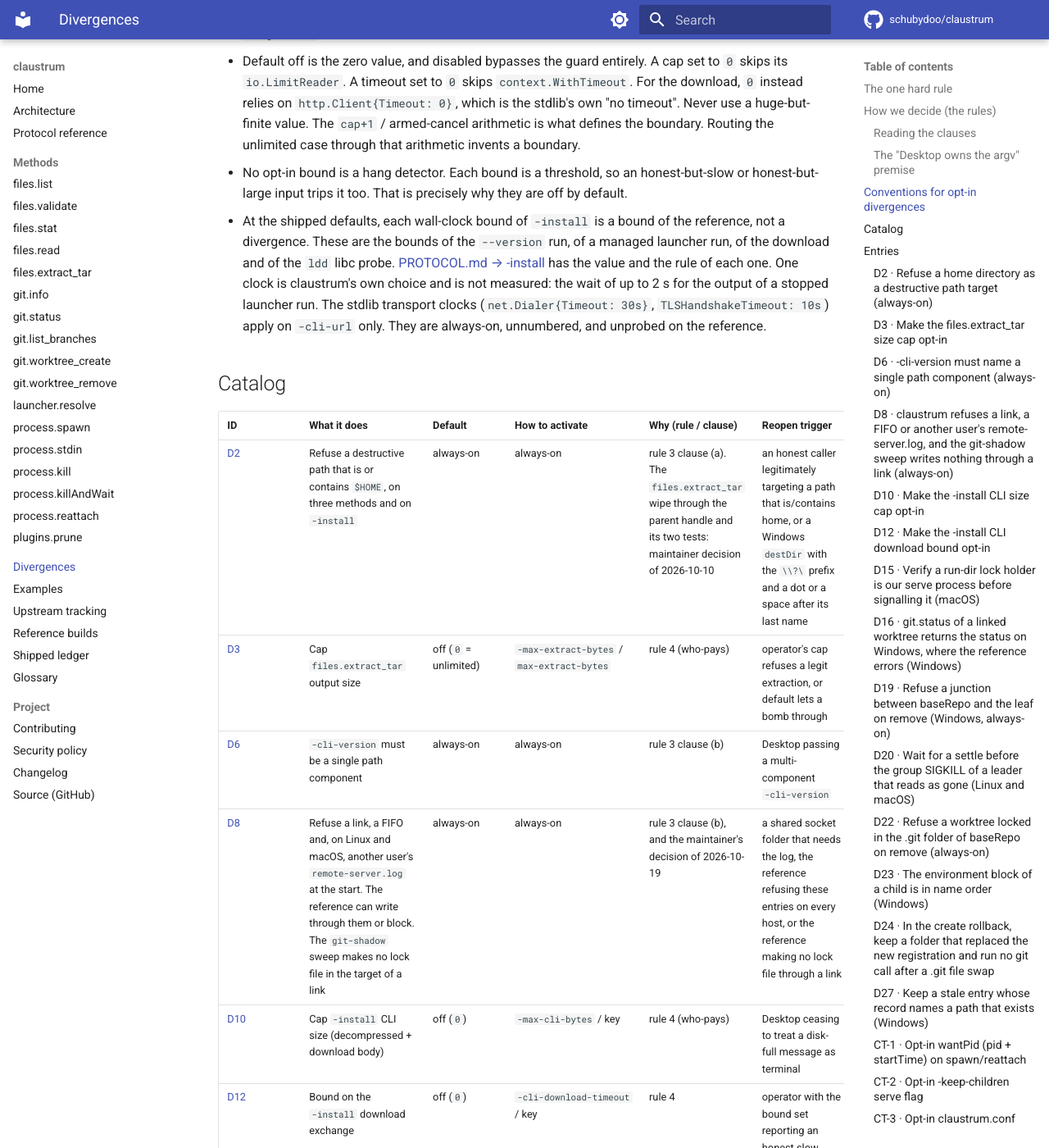
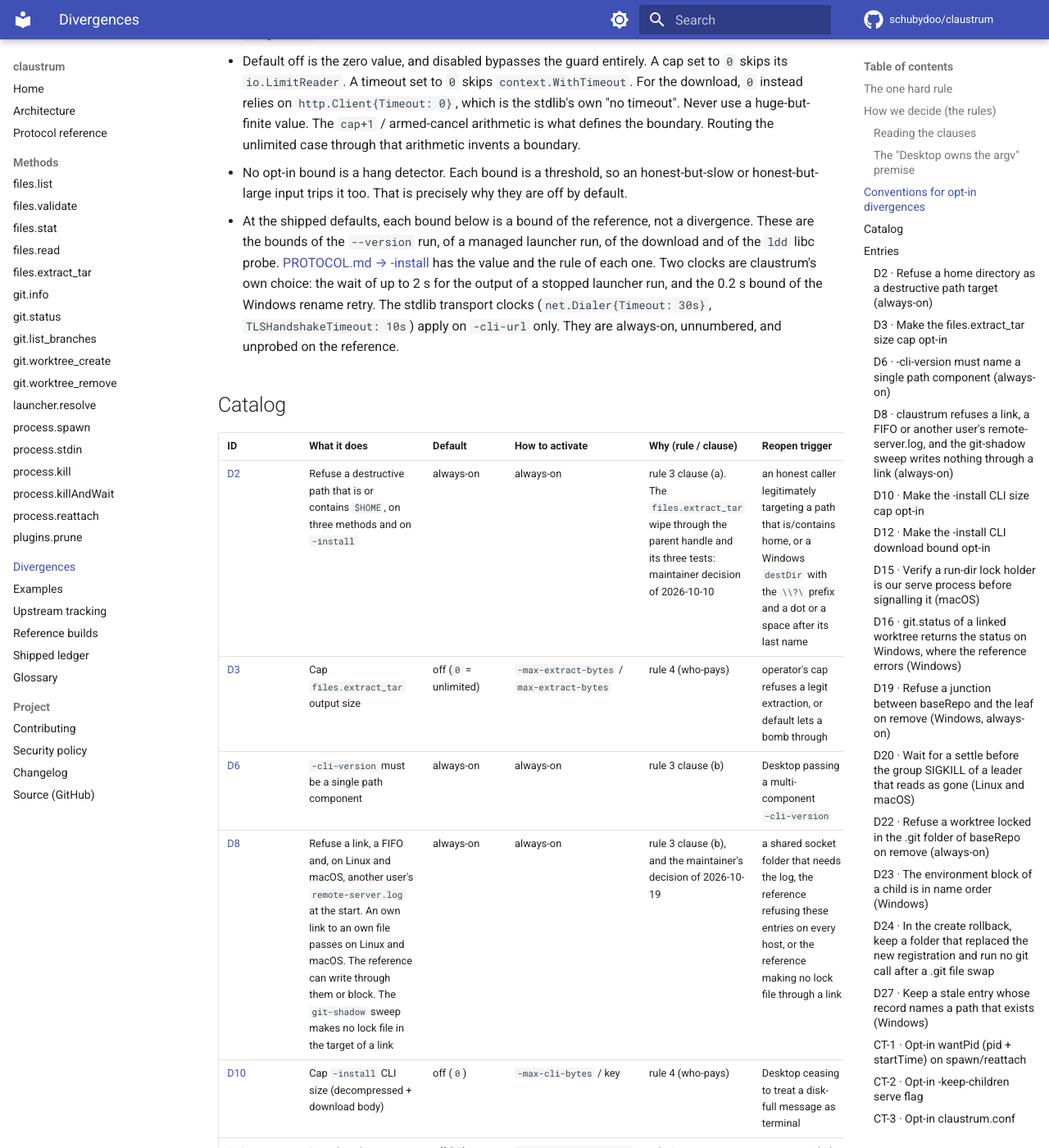
Before and after one commit to schubydoo/claustrum, an MkDocs documentation site: the page built from docs/DIVERGENCES.md, in a window 1280 px wide and 1400 px high, scrolled down 2729 px. Shown: the whole window at 82% size. Built offline with MkDocs 1.6.1 and Material for MkDocs 9.7.7, drawn with Linux system fonts in a browser that asks for light colours; comment, search, counter and statistics services are not loaded; some of the changed text lies outside the part shown.

Commit message:
docs: fix the verifier findings of the divergences cut
Co-Authored-By: Claude Opus 5.5 <noreply@anthropic.com>

```diff
--- a/docs/DIVERGENCES.md
+++ b/docs/DIVERGENCES.md
@@ -136,12 +136,13 @@ rather than repeating them in each entry:
 - No opt-in bound is a hang detector. Each bound is a threshold, so an
   honest-but-slow or honest-but-large input trips it too. That is precisely why
   they are off by default.
-- At the shipped defaults, each wall-clock bound of `-install` is a bound of the
-  reference, not a divergence. These are the bounds of the `--version` run, of a
-  managed launcher run, of the download and of the `ldd` libc probe.
+- At the shipped defaults, each bound below is a bound of the reference, not a
+  divergence. These are the bounds of the `--version` run, of a managed launcher
+  run, of the download and of the `ldd` libc probe.
   [PROTOCOL.md → -install](PROTOCOL.md#-install-ensure-the-agent-cli) has the
-  value and the rule of each one. One clock is claustrum's own choice and is not
-  measured: the wait of up to 2 s for the output of a stopped launcher run.
+  value and the rule of each one. Two clocks are claustrum's own choice: the
+  wait of up to 2 s for the output of a stopped launcher run, and the 0.2 s
+  bound of the Windows rename retry.
   The stdlib transport clocks (`net.Dialer{Timeout: 30s}`,
   `TLSHandshakeTimeout: 10s`) apply on `-cli-url` only. They are always-on,
   unnumbered, and unprobed on the reference.
@@ -150,10 +151,10 @@ rather than repeating them in each entry:
 
 | ID | What it does | Default | How to activate | Why (rule / clause) | Reopen trigger |
 |----|--------------|---------|-----------------|---------------------|----------------|
-| [D2](#d2) | Refuse a destructive path that is or contains `$HOME`, on three methods and on `-install` | always-on | always-on | rule 3 clause (a). The `files.extract_tar` wipe through the parent handle and its two tests: maintainer decision of 2026-10-10 | an honest caller legitimately targeting a path that is/contains home, or a Windows `destDir` with the `\\?\` prefix and a dot or a space after its last name |
+| [D2](#d2) | Refuse a destructive path that is or contains `$HOME`, on three methods and on `-install` | always-on | always-on | rule 3 clause (a). The `files.extract_tar` wipe through the parent handle and its three tests: maintainer decision of 2026-10-10 | an honest caller legitimately targeting a path that is/contains home, or a Windows `destDir` with the `\\?\` prefix and a dot or a space after its last name |
 | [D3](#d3) | Cap `files.extract_tar` output size | off (`0` = unlimited) | `-max-extract-bytes` / `max-extract-bytes` | rule 4 (who-pays) | operator's cap refuses a legit extraction, or default lets a bomb through |
 | [D6](#d6) | `-cli-version` must be a single path component | always-on | always-on | rule 3 clause (b) | Desktop passing a multi-component `-cli-version` |
-| [D8](#d8) | Refuse a link, a FIFO and, on Linux and macOS, another user's `remote-server.log` at the start. The reference can write through them or block. The `git-shadow` sweep makes no lock file in the target of a link | always-on | always-on | rule 3 clause (b), and the maintainer's decision of 2026-10-19 | a shared socket folder that needs the log, the reference refusing these entries on every host, or the reference making no lock file through a link |
+| [D8](#d8) | Refuse a link, a FIFO and, on Linux and macOS, another user's `remote-server.log` at the start. An own link to an own file passes on Linux and macOS. The reference can write through them or block. The `git-shadow` sweep makes no lock file in the target of a link | always-on | always-on | rule 3 clause (b), and the maintainer's decision of 2026-10-19 | a shared socket folder that needs the log, the reference refusing these entries on every host, or the reference making no lock file through a link |
 | [D10](#d10) | Cap `-install` CLI size (decompressed + download body) | off (`0`) | `-max-cli-bytes` / key | rule 4 (who-pays) | Desktop ceasing to treat a disk-full message as terminal |
 | [D12](#d12) | Bound on the `-install` download exchange | off (`0`) | `-cli-download-timeout` / key | rule 4 | operator with the bound set reporting an honest slow download failed |
 | [D15](#d15) | Verify a run-dir lock holder is our serve process before signalling it, in the serve eviction and in `-stop` (macOS) | always-on | always-on | rule 3 clause (a) | the reference adding the same macOS check, or a macOS holder legitimately un-inspectable via `KERN_PROCARGS2` |
@@ -216,8 +217,9 @@ entry needs it. A fact that comes from reading claustrum's code is marked
     a dot or a space after home or after a folder above it.
   - The path as the system resolves it and the name inside the parent handle
     must name one entry. If not, the reply is
-    `clean destDir: "<name>" is not the entry that the path names`, or the
-    same text after `mkdir destDir:`, and nothing is deleted. On Windows a path
+    `clean destDir: "<name>" is not the entry that the path names`, and
+    nothing is deleted. With `mkdir destDir:` the wipe has run, and the entry at
+    that name goes with a plain remove, never as a tree. On Windows a path
     with the `\\?\` prefix and a dot or a space after its last name gets this
     reply. `5fd08069` extracts into the folder with no dot or space there, and
     for the last name `...` it answers `clean destDir: RemoveAll ...: invalid argument`
@@ -242,7 +244,7 @@ entry needs it. A fact that comes from reading claustrum's code is marked
   home path as given and as resolved.
   - The reference removes home as a tree and puts the CLI file there, also for
     a folder that contains home. If the new CLI then fails, nothing is left at
-    the path. Measured with `-cli-zst` on Linux, macOS and Windows.
+    the path (Linux and macOS). Measured with `-cli-zst` on Linux, macOS and Windows.
   - A folder at the CLI path that is not home and does not contain it is
     replaced, as on the reference. With no source flag neither binary removes
     anything.
@@ -251,7 +253,8 @@ entry needs it. A fact that comes from reading claustrum's code is marked
     case-sensitive volume on macOS and a UNC path.
   - The sweeps and the `-cli-keep` prune keep the same guard
     (`cliEntryHoldsHome`) as defense in depth. On `5fd08069` they remove regular
-    files only, so a home folder stays on both binaries.
+    files only, so a home folder stays on both binaries (derived, no home cell
+    on `5fd08069`).
 - **Where the home folder comes from.** Both guards take it from
   `os.UserHomeDir`: the `HOME` variable, or `USERPROFILE` on Windows. With that
   variable unset or empty they refuse nothing (from the code, not measured).
@@ -820,7 +823,7 @@ Reopen trigger: the reference moves to Go 1.26 or newer.
   per-key validation (`version-override` gated to
   `^(?:[0-9a-fA-F]{40}|[0-9a-fA-F]{64})$` and lower-cased). claustrum uses every
   value as data, never as a format string. Any doubt → stock. Startup never fails.
-- **Pointers.** [PROTOCOL.md](PROTOCOL.md#flags-and-config-keys) (`-version`), and `config.go`.
+- **Pointers.** [PROTOCOL.md → -version](PROTOCOL.md#-version), and `config.go`.
 
 ### CT-4 · Opt-in hardened token persistence — deferred idea { #ct-4 }
 
@@ -866,7 +869,9 @@ A retired entry is a divergence that a later reference build, or a later
 measurement of the reference, made moot. The maintainer also retires an entry to
 follow the reference. Its number is not reused, and its old
 link points here. Where a retired entry had a flag, the flag and its
-`claustrum.conf` key are still accepted, set nothing, and log one warning.
+`claustrum.conf` key are still accepted, set nothing, and log one warning. The
+warning comes in the mode of the flag, `-serve` or `-install`. A duration flag
+whose value does not parse fails the flag parse with exit 2 (from the code).
 
 ### D1 · Verify the `-cli-zst` blob against a supplied checksum (retired) { #d1 }
 
```
Also changed, not shown: docs/UPSTREAM-TRACKING.md (+4 -4 lines).
